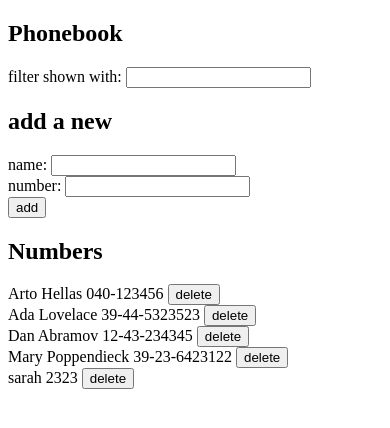
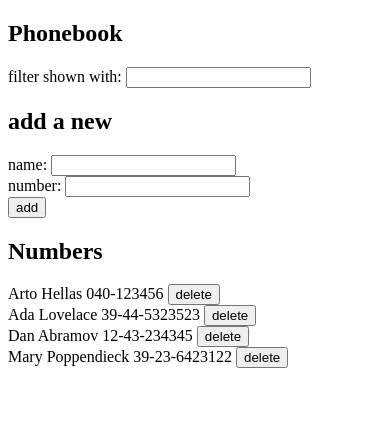
Before and after one commit to sjq1412/fullstackopen2023, a React (Create React App) app in the folder part2/phonebook/: page / in a window 390 px wide. Shown: the top 428 px of the page. Built offline with nearby package versions, Linux system fonts and the light colour scheme; data requests are answered from the project's data file.

Commit message:
feat(part2): 2.17*: Phonebook step12

```diff
--- a/part2/phonebook/db.json
+++ b/part2/phonebook/db.json
@@ -19,11 +19,6 @@
       "name": "Mary Poppendieck",
       "number": "39-23-6423122",
       "id": 4
-    },
-    {
-      "name": "sarah",
-      "number": "2323",
-      "id": 5
     }
   ]
 }
--- a/part2/phonebook/src/App.js
+++ b/part2/phonebook/src/App.js
@@ -61,9 +61,20 @@ const App = () => {
   const handleDelete = (id) => {
     const person = persons.find((p) => p.id === id);
     if (window.confirm(`Delete ${person.name}?`)) {
-      personService.remove(id).then(() => {
-        setPersons(persons.filter((person) => person.id !== id));
-      });
+      personService
+        .remove(id)
+        .then(() => {
+          setPersons(persons.filter((person) => person.id !== id));
+        })
+        .catch((error) => {
+          console.log(error);
+          setNotification({
+            message: `Information of ${person.name} has already been removed from the server`,
+            variant: "error",
+          });
+          setPersons(persons.filter((p) => p.id !== id));
+          resetNotification();
+        });
     }
   };
 
```
